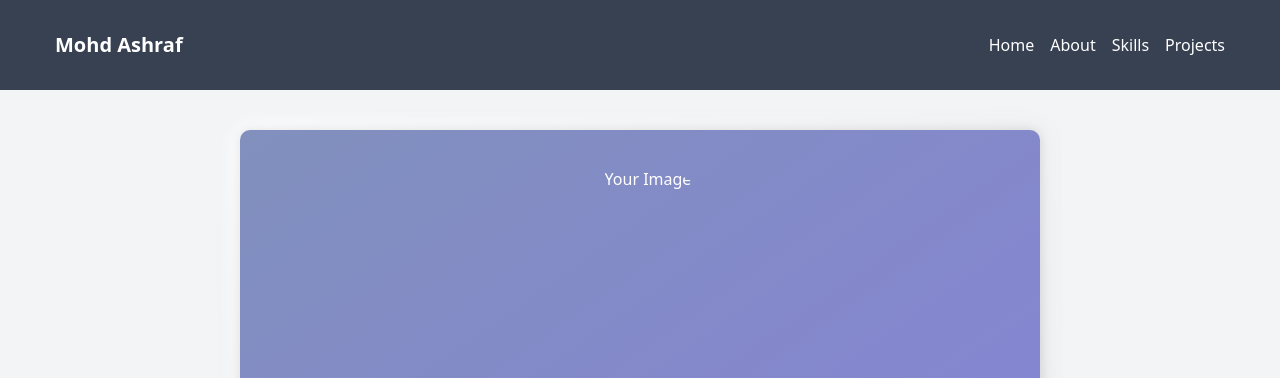
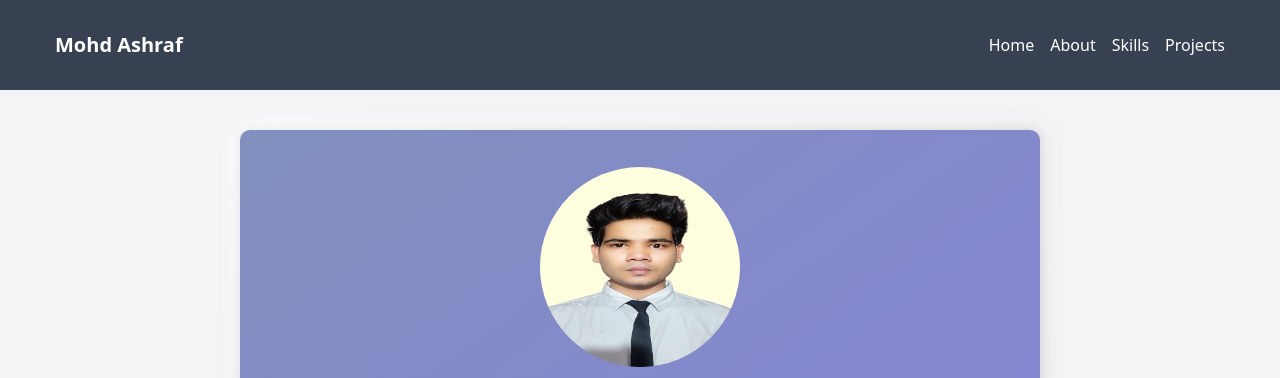
Before and after one commit to mohdashraf1234/PortfolioB, a plain HTML site: page index.html in a window 1280 px wide. Shown: the top 378 px of the page. Drawn offline with nearby package versions, Linux system fonts and the light colour scheme; the site is published under a folder, as on GitHub Pages, so addresses that start at the root find nothing.

Commit message:
Update index.html

```diff
--- a/index.html
+++ b/index.html
@@ -56,7 +56,7 @@
     <!-- Hero Section -->
     <section class="hero bg-gray-900 text-white py-20">
         <div class="container mx-auto text-center">
-            <img src="/images/AshrafPic1.png" alt="Your Image" class="mx-auto mb-6" />
+            <img src="./images/AshrafPic1.png" alt="Your Image" class="mx-auto mb-6" />
             <h1 class="text-4xl md:text-5xl lg:text-6xl font-bold mb-4">Hi, I'm Mohd Ashraf</h1>
             <p class="text-lg md:text-xl lg:text-2xl" style="position:relative; bottom:6%;">Software Developer</p>
 
```
